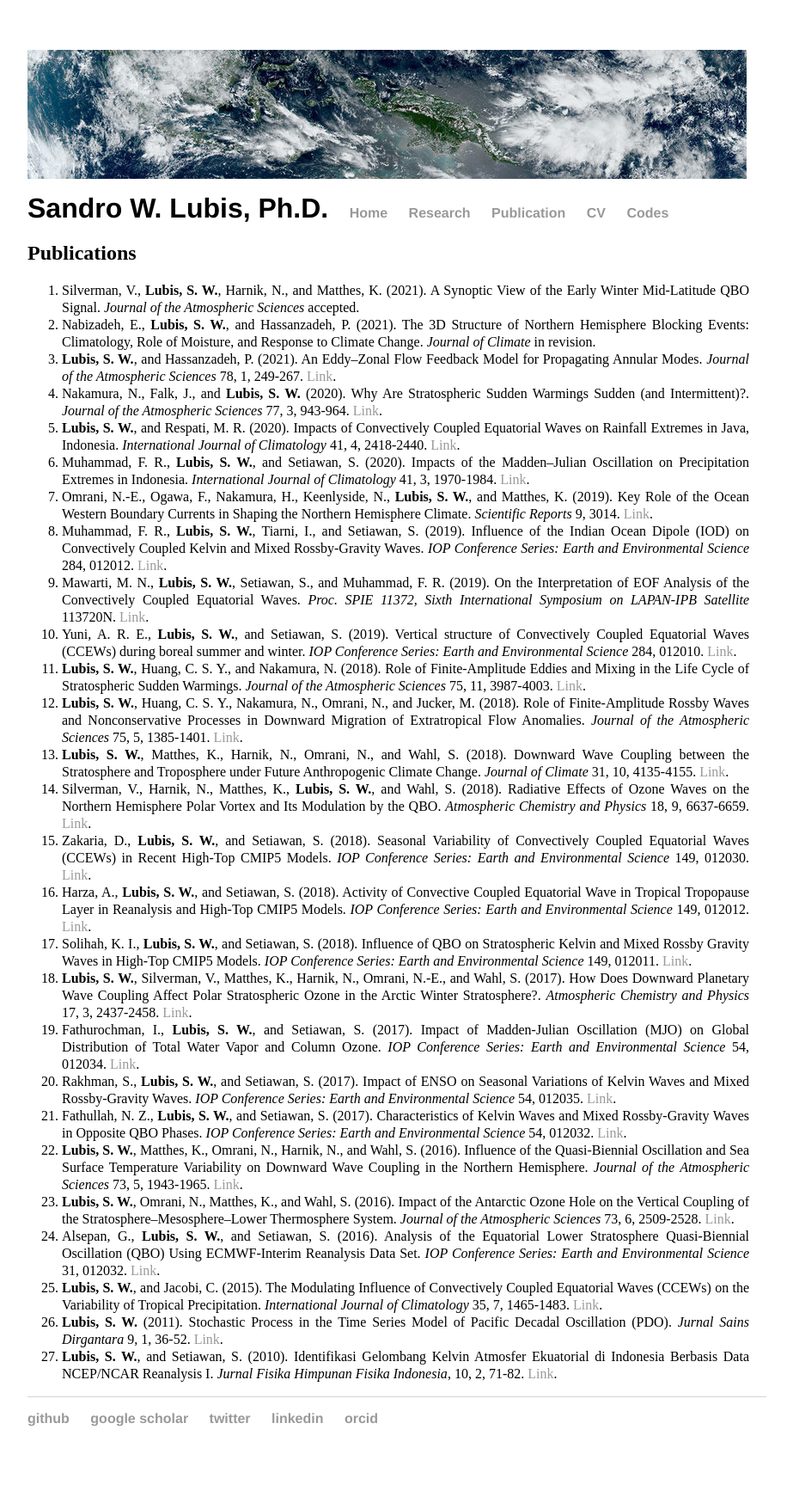
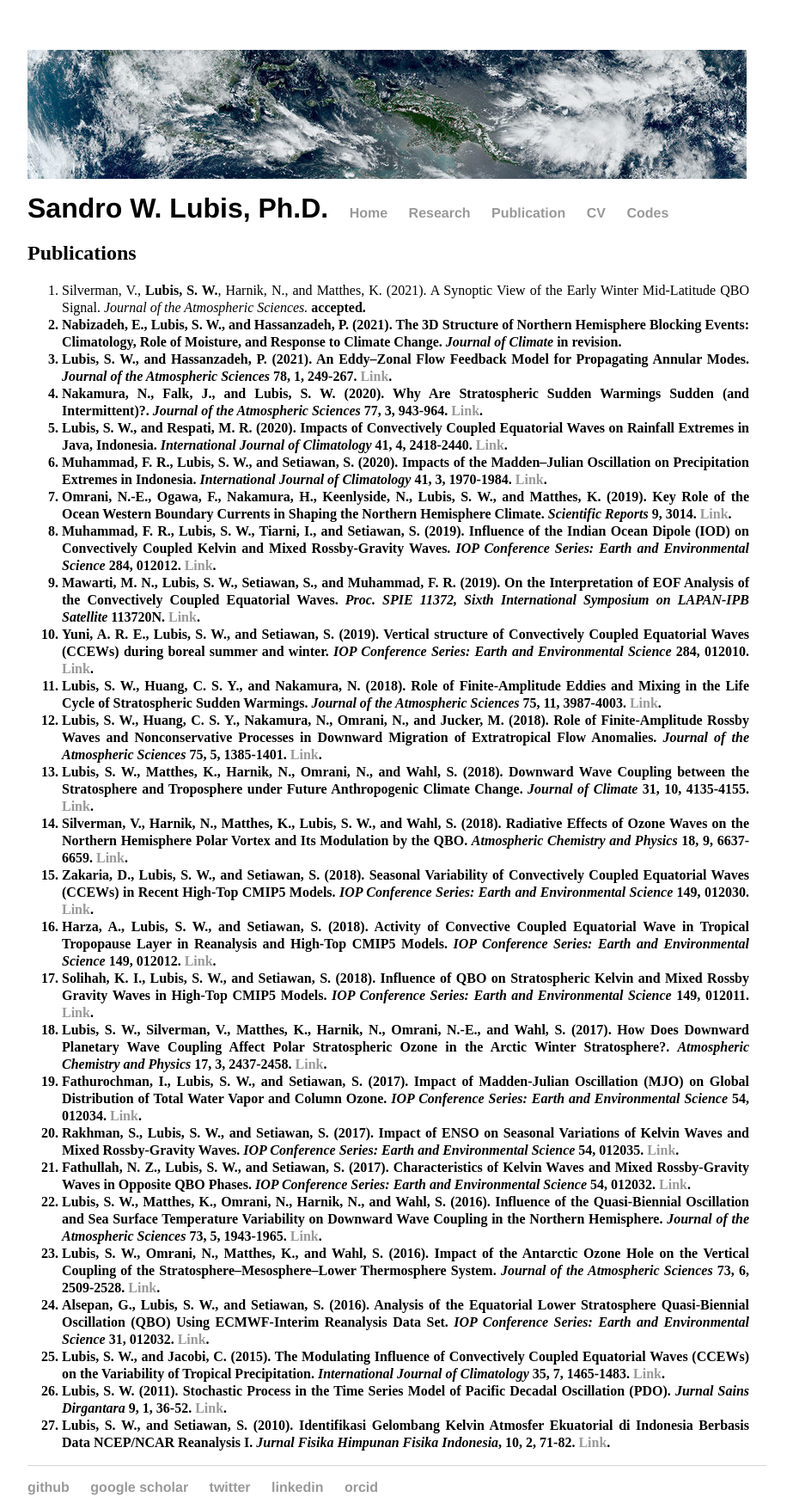
Before and after one commit to sandrolubis/sandrolubis.github.io, a Jekyll site: the page built from publication/index.html, in a window 1280 px wide. Shown: the whole page at 86% size, without its empty margins (276-1199 px from the left). Built offline with Jekyll 4.4.1, drawn with Linux system fonts in a browser that asks for light colours; before the commit the page ends 1675 px from its top, so only the background shows below that.

```diff
--- a/publication/index.html
+++ b/publication/index.html
@@ -6,8 +6,8 @@ title: Publications | Sandro Lubis
 <div class="research">
 	<h2>Publications</h2>
 	<ol style="line-height:1.25; text-align:justify;">
-		<li>Silverman, V., <b>Lubis, S. W.</b>, Harnik, N., and Matthes, K. (2021). A Synoptic View of the Early Winter Mid-Latitude QBO Signal. <i>Journal of the Atmospheric Sciences</i> accepted.</li>
-		<li>Nabizadeh, E., <b>Lubis, S. W.</b>, and Hassanzadeh, P. (2021). The 3D Structure of Northern Hemisphere Blocking Events: Climatology, Role of Moisture, and Response to Climate Change. <i>Journal of Climate</i> in revision.</li>
+		<li>Silverman, V., <b>Lubis, S. W.</b>, Harnik, N., and Matthes, K. (2021). A Synoptic View of the Early Winter Mid-Latitude QBO Signal. <i>Journal of the Atmospheric Sciences.</i> <b>accepted<b>.</li>
+		<li>Nabizadeh, E., <b>Lubis, S. W.</b>, and Hassanzadeh, P. (2021). The 3D Structure of Northern Hemisphere Blocking Events: Climatology, Role of Moisture, and Response to Climate Change. <i><b>Journal of Climate<b></i> in revision.</li>
 		<li><b>Lubis, S. W.</b>, and Hassanzadeh, P. (2021). An Eddy–Zonal Flow Feedback Model for Propagating Annular Modes. <i>Journal of the Atmospheric Sciences</i> 78, 1, 249-267. <a href="https://doi.org/10.1175/JAS-D-20-0214.1">Link</a>.</li>
 		<li>Nakamura, N., Falk, J., and <b>Lubis, S. W.</b> (2020). Why Are Stratospheric Sudden Warmings Sudden (and Intermittent)?. <i>Journal of the Atmospheric Sciences</i> 77, 3, 943-964. <a href="https://doi.org/10.1175/JAS-D-19-0249.1">Link</a>.</li>
 		<li><b>Lubis, S. W.</b>, and Respati, M. R. (2020). Impacts of Convectively Coupled Equatorial Waves on Rainfall Extremes in Java, Indonesia. <i>International Journal of Climatology</i> 41, 4, 2418-2440. <a href="https://doi.org/10.1002/joc.6967">Link</a>.</li>
```
